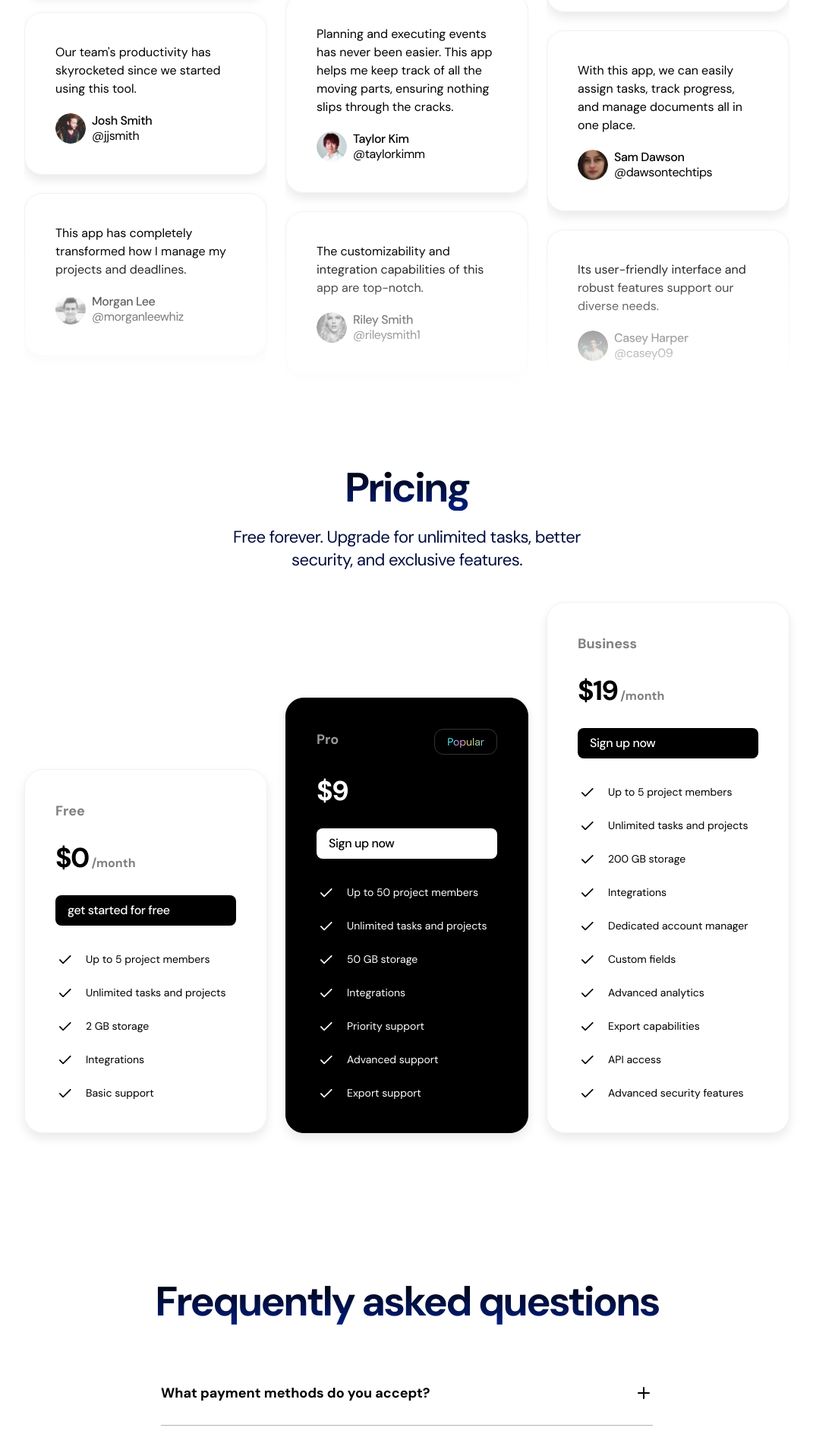
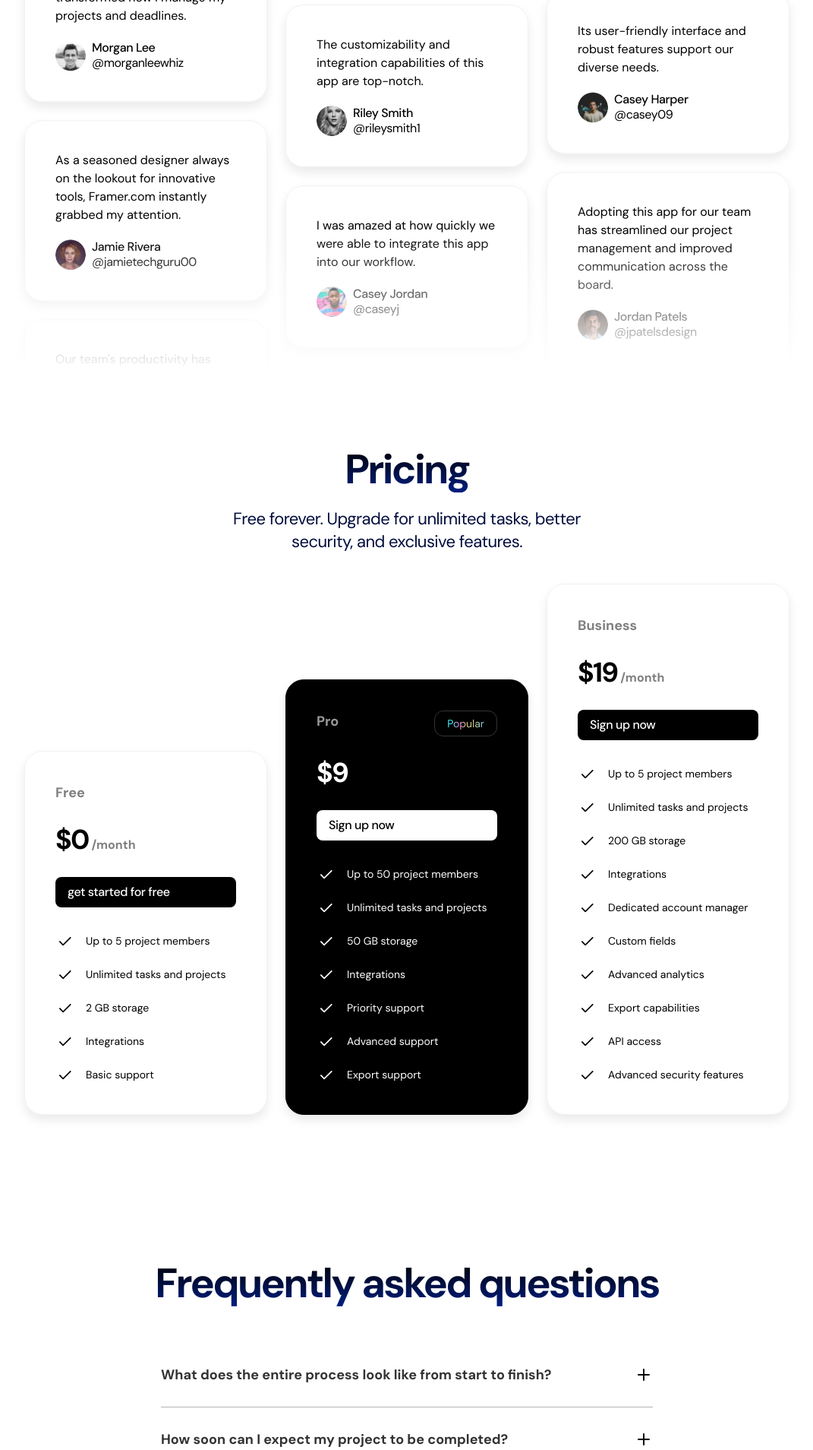
Before and after one commit to amlanxbghn/agency, a Next.js app: page / in a window 1280 px wide. Shown: the part 3076-4984 px from the top of the page at 76% size, without its empty margins (104-1175 px from the left). Built offline with nearby package versions, Linux system fonts and the light colour scheme.

Commit message:
Tetimonials Animated

```diff
--- a/src/components/FAQs.tsx
+++ b/src/components/FAQs.tsx
@@ -7,19 +7,23 @@ import { motion, AnimatePresence } from 'framer-motion';
 
 const items = [
     {
+        question: "What does the entire process look like from start to finish?",
+        answer: "Lorem, ipsum dolor sit amet consectetur adipisicing elit. Saepe laborum odio est suscipit corrupti voluptatibus repellat, minus quae accusantium consectetur incidunt neque ducimus.",
+    },
+    {
+        question: "How soon can I expect my project to be completed?",
+        answer: "Lorem ipsum dolor sit amet, consectetur adipisicing elit. Quod dolore, esse sequi voluptatum ad minima doloremque vel distinctio mollitia, veniam voluptas error magni.",
+    },
+    {
         question: "What payment methods do you accept?",
         answer: "Lorem ipsum dolor sit amet consectetur adipisicing elit. Molestias, natus! Voluptas assumenda vel, similique iure dolor incidunt. Laborum, earum adipisci.",
     },
     {
-        question: "How does the pricing work for team?",
-        answer: "Lorem ipsum dolor sit amet, consectetur adipisicing elit. Quod dolore, esse sequi voluptatum ad minima doloremque vel distinctio mollitia, veniam voluptas error magni.",
-    },
-    {
-        question: "Can I change my plan later?",
+        question: "What if I need changes after the project is completed?",
         answer: "Lorem ipsum, dolor sit amet consectetur adipisicing elit. A deleniti culpa aspernatur nam quas cum?",
     },
     {
-        question: "Is my data secure?",
+        question: "Do you offer support or training after the website is live?",
         answer: "Lorem ipsum, dolor sit amet consectetur adipisicing elit. Minus beatae, facere, veritatis natus esse tempora necessitatibus eius dignissimos temporibus, libero eveniet! In accusamus quas id!",
     }
 ];
@@ -37,7 +41,7 @@ const AccordionItem = ({
         onClick={() => setIsOpen(!isOpen)}>
             <div className='flex items-center'
         >
-                <span className='flex-1 text-lg font-bold'>{question}</span>
+                <span className='flex-1 text-lg font-bold text-black/80'>{question}</span>
                 {isOpen ? <MinusIcon/> : <PlusIcon />}
 
             </div>
@@ -59,6 +63,7 @@ const AccordionItem = ({
                         height: 0,
                         marginTop: 0,
                     }}
+                    className='text-black/70'
                 >
                     {answer}
                 </motion.div>
--- a/src/components/Testimonials.tsx
+++ b/src/components/Testimonials.tsx
@@ -1,3 +1,5 @@
+"use client";
+import React from 'react';
 import Image from "next/image";
 import avatar1 from "../assets/images/avatar-1.png";
 import avatar2 from "../assets/images/avatar-2.png";
@@ -9,6 +11,7 @@ import avatar7 from "../assets/images/avatar-7.png";
 import avatar8 from "../assets/images/avatar-8.png";
 import avatar9 from "../assets/images/avatar-9.png";
 import { twMerge } from "tailwind-merge";
+import { motion } from "framer-motion";
 
 const testimonials = [
     {
@@ -71,10 +74,21 @@ const firstColumn = testimonials.slice(0, 3);
 const secondColumn = testimonials.slice(3, 6);
 const thirdColumn = testimonials.slice(6, 9);
 
-const TestimonialsColumn = (props: { className?: string; testimonials: typeof testimonials }) => (
-    <div className={twMerge("flex flex-col gap-6 mt-10 [mask-image:linear-gradient(to_bottom,transparent,black_25%,black_75%,transparent)]",
-        props.className
-    )}>
+const TestimonialsColumn = (props: { className?: string; testimonials: typeof testimonials; duration?: number}) => (
+    <div className={props.className}>
+        <motion.div
+        animate={{
+            translateY: "-50%"
+        }}
+        transition={{
+            duration: props.duration || 10,
+            repeat: Infinity,
+            ease: "linear",
+            repeatType: "loop",
+        }}
+        className="flex flex-col gap-6 pb-6">
+            {[...new Array(2)].fill(0).map((_, index) => (
+                <React.Fragment key={index}>
                     {props.testimonials.map(({ text, imageSrc, name, username }) => (
                         <div className="p-10 border border-[#F1F1F1] rounded-3xl shadow-[0_7px_14px_#EAEAEA] max-w-xs w-full">
                             <div>{text}</div>
@@ -87,6 +101,9 @@ const TestimonialsColumn = (props: { className?: string; testimonials: typeof te
                             </div>
                         </div>
                     ))}
+                </React.Fragment>
+            ))}
+        </motion.div>
     </div>
 )
 
@@ -107,10 +124,10 @@ export const Testimonials = () => {
                         From intuitive design to powerful features, our app has become an essential tool for users around the world.
                     </p>
                 </div>
-                <div className="flex justify-center gap-6">
-                    <TestimonialsColumn testimonials={firstColumn}/>
-                    <TestimonialsColumn testimonials={secondColumn} className="hidden md:flex"/>
-                    <TestimonialsColumn testimonials={thirdColumn} className="hidden lg:flex"/>
+                <div className="flex justify-center gap-6  mt-10 [mask-image:linear-gradient(to_bottom,transparent,black_25%,black_75%,transparent)] max-h-[738px] overflow-hidden">
+                    <TestimonialsColumn testimonials={firstColumn} duration={15}/>
+                    <TestimonialsColumn testimonials={secondColumn} className="hidden md:block" duration={19} />
+                    <TestimonialsColumn testimonials={thirdColumn} className="hidden lg:block" duration={17}/>
                 </div>
             </div>
         </section>
```
Lines whose indentation alone changed are shown as unchanged.
